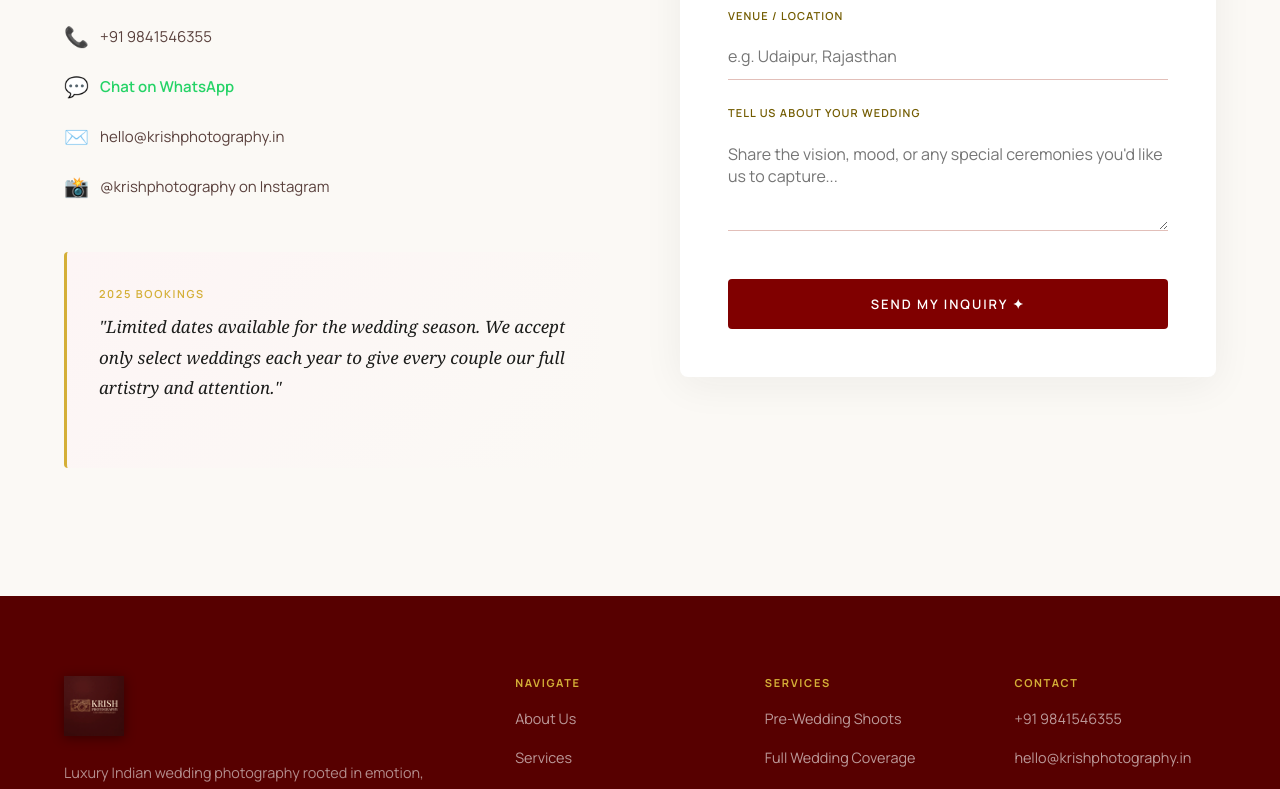
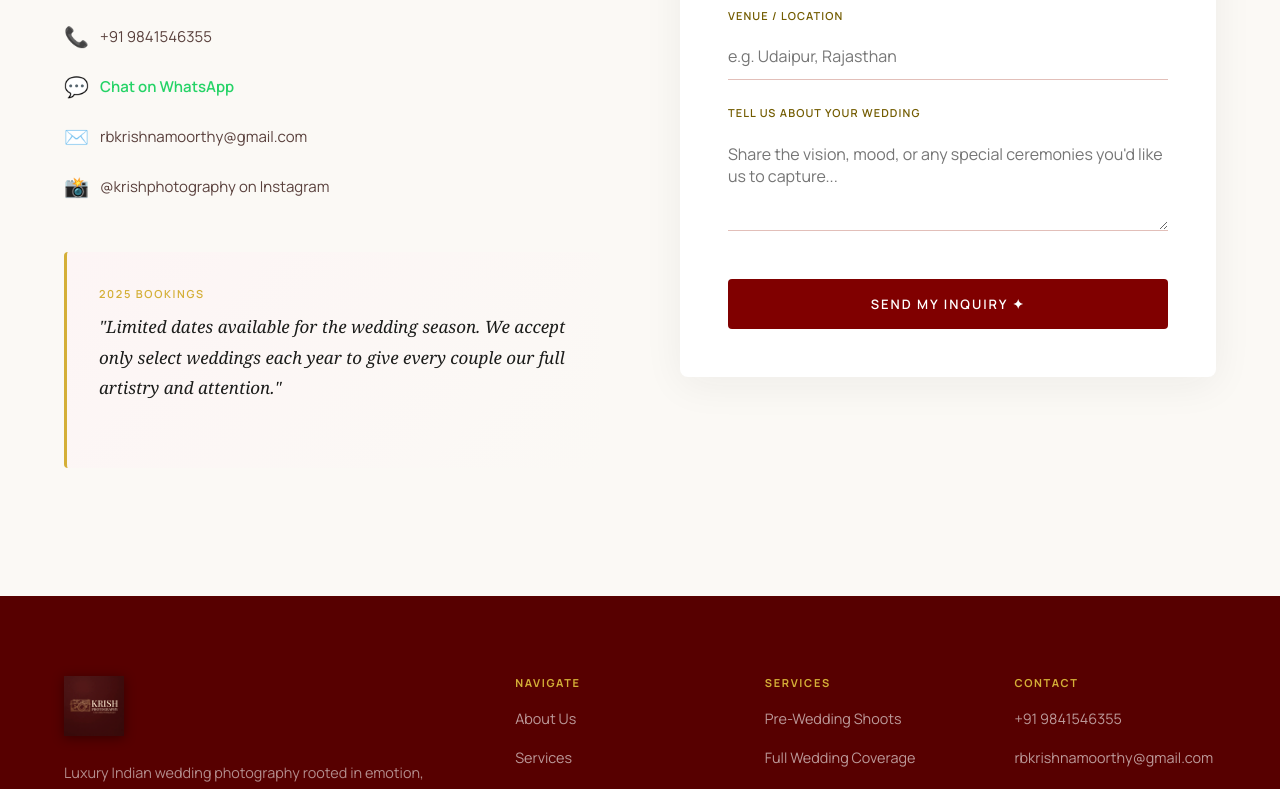
Before and after one commit to grvivek17/Krishphoto, a React (Vite) app: page / in a window 1280 px wide. Shown: the part 7603-8392 px from the top of the page. Built offline with nearby package versions, Linux system fonts and the light colour scheme.

Commit message:
Update email to rbkrishnamoorthy@gmail.com

```diff
--- a/src/components/Footer.jsx
+++ b/src/components/Footer.jsx
@@ -45,7 +45,7 @@ export default function Footer() {
             <h4>Contact</h4>
             <ul>
               <li><a href="tel:+919841546355">+91 9841546355</a></li>
-              <li><a href="mailto:hello@krishphotography.in">hello@krishphotography.in</a></li>
+              <li><a href="mailto:rbkrishnamoorthy@gmail.com">rbkrishnamoorthy@gmail.com</a></li>
               <li><a href="#">@krishphotography</a></li>
               <li style={{ marginTop: '1.5rem' }}>
                 <span style={{ fontSize: '0.8rem', color: 'rgba(255,255,255,0.4)', fontFamily: 'var(--font-sans)', letterSpacing: '0.05em' }}>
--- a/src/components/InquiryForm.jsx
+++ b/src/components/InquiryForm.jsx
@@ -53,7 +53,7 @@ export default function InquiryForm() {
               </div>
               <div className="contact-detail-item">
                 <span className="contact-detail-icon">✉️</span>
-                <span>hello@krishphotography.in</span>
+                <a href="mailto:rbkrishnamoorthy@gmail.com" style={{ color: 'var(--color-text-muted)', textDecoration: 'none' }}>rbkrishnamoorthy@gmail.com</a>
               </div>
               <div className="contact-detail-item">
                 <span className="contact-detail-icon">📸</span>
```
